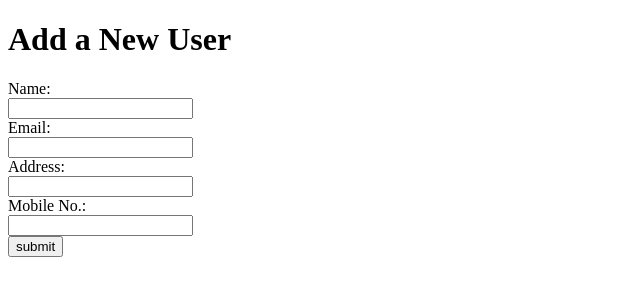
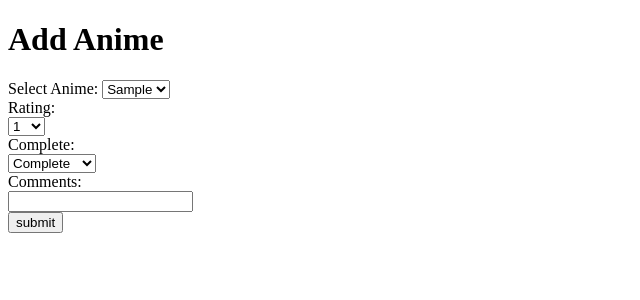
Before and after one commit to darrylzhang/SRT-Project, a Flask app: page /add in a window 1280 px wide. Shown: the top 300 px of the page, without its empty margins (0-640 px from the left). Run offline with Flask 3, Linux system fonts and the light colour scheme; tables that the repository leaves empty or names only in its code hold one stand-in row (values such as "Sample post").

Commit message:
created update and delete functions

```diff
--- a/app.py
+++ b/app.py
@@ -9,26 +9,72 @@ conn=mysql.connector.connect(
         password='dragon',
         database='anime_database'
     )
-conn_user_database=mysql.connector.connect(
-        host='localhost',
-        user='root',
-        password='dragon',
-        database='user'
-)
 
+#Displays the home page of the website
 @app.route('/')
 def home():
     return render_template('home.html')
 
+#iF the user clicks on "Add Anime" It will display the add_anime page
 @app.route('/add', methods=['GET','POST'])
-def add_user():
+def add_anime():
+#Pulls the anime names from the cruncyroll database and displays the anime name in a drop down for the user to select
+    cursor = conn.cursor()
+    cursor.execute("SELECT anime FROM crunchyroll")
+    anime_names = [row[0] for row in cursor.fetchall()]
+    cursor.close()
+
+#pulls all values inputed by the user
     if request.method == 'POST':
-        name=request.form['name']
+        anime=request.form['anime']
         rating=request.form['rating']
-        complete=request.form['complete']
+        complete=request.form['completed']
         comment=request.form['comment']
-        cursor = conn_user_database.cursor()
-        cursor.execute('INSERT INTO users (name,rating,complete,comment) values(%s,%s,%s,%s)',(name,rating,complete,comment))
-        conn_user_database.commit()
-        return redirect(url_for('home',message='Student Added Successfully!'))
-    return render_template('add_anime.html')
+        cursor = conn.cursor()
+        cursor.execute('INSERT INTO user (anime,rating,completed,comment) values(%s,%s,%s,%s)',(anime,rating,complete,comment))
+        conn.commit()
+        return redirect(url_for('home',message='Anime Added Successfully!'))
+    return render_template('add_anime.html', anime_names=anime_names)
+
+#Displays the view_list page if the user wants to see their list
+@app.route('/view')
+def view_anime():
+    cursor=conn.cursor()
+    cursor.execute("select * from user")
+    user=cursor.fetchall()
+    return render_template('view_your_list.html',user=user)
+
+#Deleted the anime entry
+@app.route('/delete/<int:id>',methods=['GET'])
+def delete_anime(id):
+    cursor=conn.cursor()
+    cursor.execute('DELETE from user where id=%s',(id,))
+    conn.commit()
+    return redirect(url_for('view_anime'))
+
+@app.route('/update/<int:id>',methods=['GET','POST'])
+def update_anime(id):
+    cursor= conn.cursor()
+    if request.method == 'POST':
+        rating=request.form['rating']
+        complete=request.form['completed']
+        comment=request.form['comment']
+        cursor = conn.cursor()
+        cursor.execute('UPDATE user set rating=%s, completed=%s, comment=%s where id=%s',(rating,complete,comment,id))
+        conn.commit()
+        return redirect(url_for('view_anime'))
+    cursor.execute('select * from user where id=%s',(id,))
+    user=cursor.fetchone()
+    return render_template('update_anime.html',user=user)
+
+
+#Displays the the anime available on cruncyroll
+@app.route('/view')
+def view_anime():
+    cursor=conn.cursor()
+    cursor.execute("select * from user")
+    user=cursor.fetchall()
+    return render_template('view_cruncyroll.html',user=user)
+
+if __name__=='__main__':
+    app.run(debug=True)
--- a/templates/add_anime.html
+++ b/templates/add_anime.html
@@ -3,20 +3,31 @@
 <head>
     <meta charset="UTF-8">
     <meta name="viewport" content="width=device-width, initial-scale=1.0">
-    <title>Add User</title>
+    <title>Add Anime</title>
     <link rel="stylesheet" href="{{ url_for('static', filename='style.css') }}">
 </head>
 <body>
-    <h1>Add a New User</h1>
+    <h1>Add Anime</h1>
     <form method="post" action="/add">
-        <label for="name">Name:</label><br>
-        <input type="text" id="name" name="name" required><br>
-        <label for="email">Email:</label><br>
-        <input type="text" id="email" name="email" required><br>
-        <label for="address">Address:</label><br>
-        <input type="text" id="address" name="address" required><br>
-        <label for="name">Mobile No.:</label><br>
-        <input type="text" id="mobile" name="mobile" required><br>
+        <label for="anime">Select Anime:</label>
+        <select id="anime" name="anime" required>
+            {% for anime in anime_names %}
+                <option value="{{ anime }}">{{ anime }}</option>
+            {% endfor %}
+        </select><br>
+        <label for="rating">Rating:</label><br>
+        <select id="rating" name="rating" required>
+            {% for i in range(1,11)%}
+                <option value="{{i}}">{{i}}</option>
+            {% endfor %}
+        </select><br>
+        <label for="completed">Complete:</label><br>
+        <select id="completed" name="completed" required>
+            <option value="Complete">Complete</option>
+            <option value="Incomplete">Incomplete</option>
+        </select><br>
+        <label for="name">Comments:</label><br>
+        <input type="text" id="comment" name="comment" required><br>
         <input type="submit" value="submit">
     </form>
 </body>
--- a/templates/home.html
+++ b/templates/home.html
@@ -10,6 +10,6 @@
     <h1>Anime Database</h2>
     <h2>Welcome to the User Management System</h2>
     <a href="/add">Add Anime</a><br>
-    <a href="/view">View All Records</a>
+    <a href="/view">View Your List</a>
 </body>
 </html>
```
Also changed, not shown: templates/update_anime.html (added, +35 -0 lines), templates/view_cruncyroll.html (added, +36 -0 lines), templates/view_your_list.html (added, +36 -0 lines).
